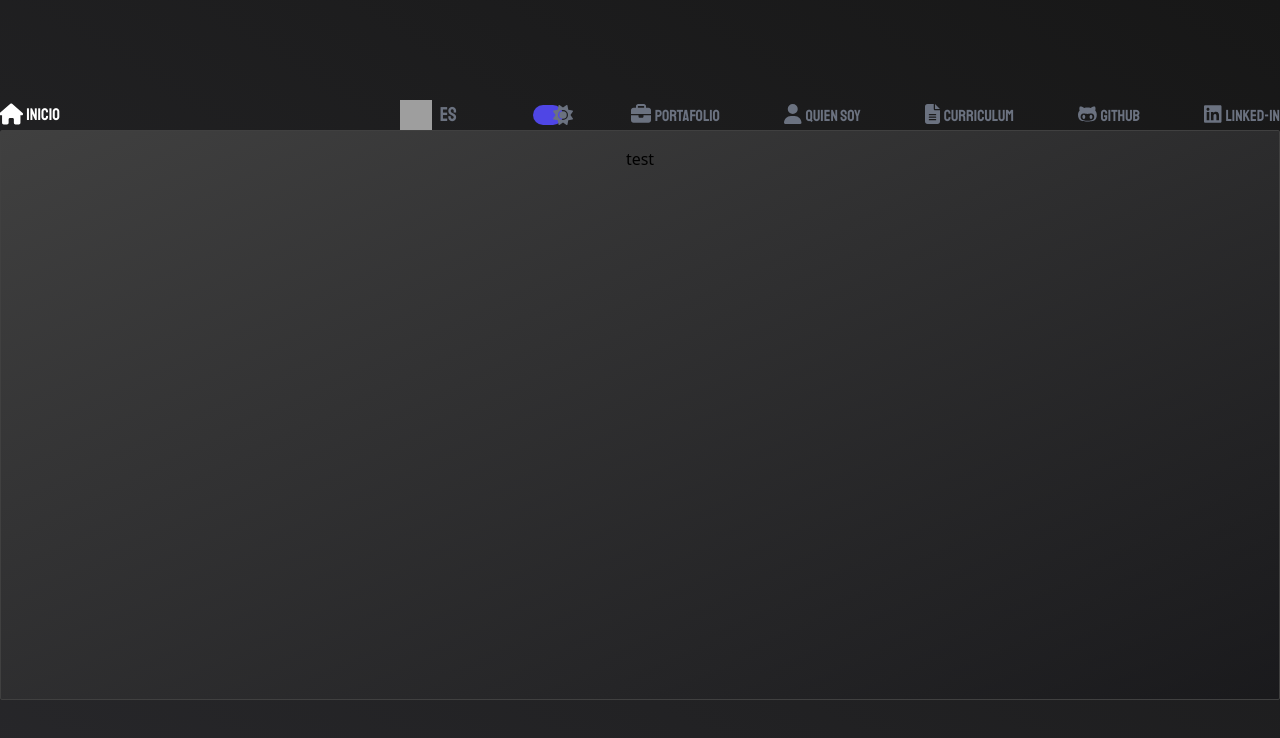
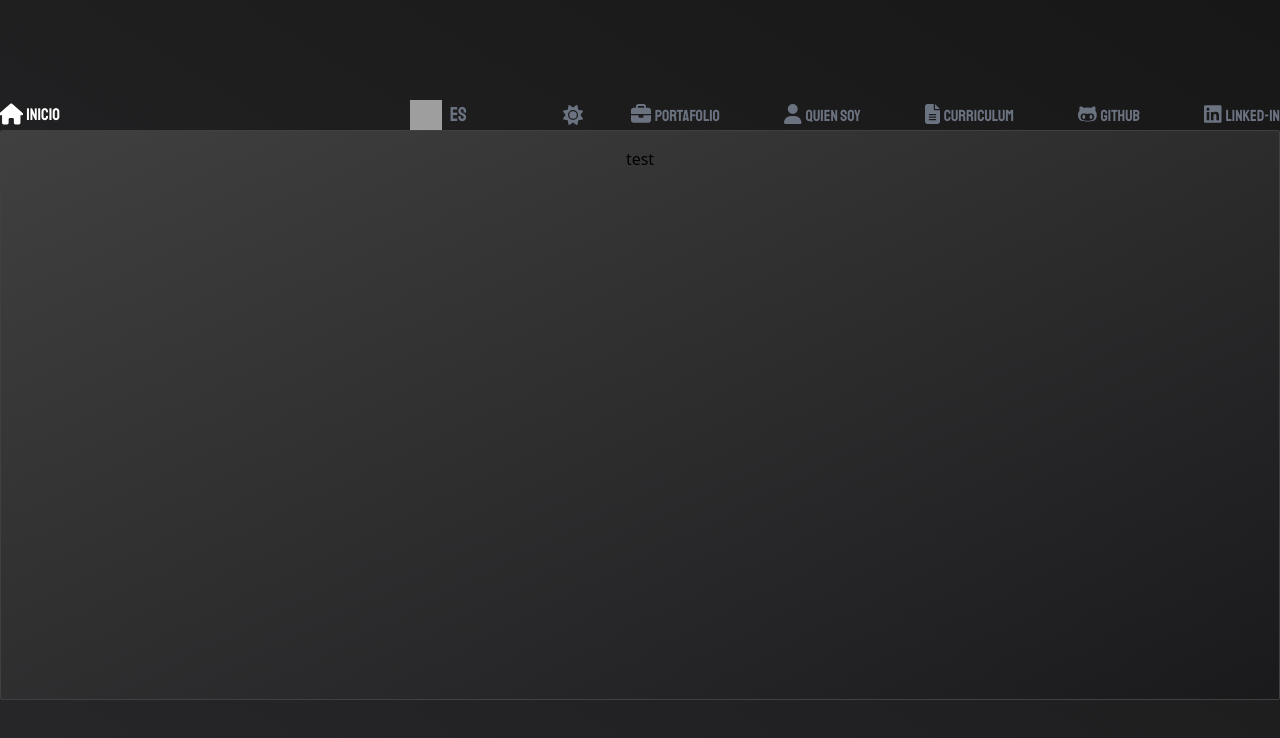
Before and after one commit to santiagomanso/next-portfolio, a Next.js app: page / in a window 1280 px wide. Shown: the top 738 px of the page. Built offline with nearby package versions, Linux system fonts and the light colour scheme; grey boxes are pictures that could not be loaded.

Commit message:
🚑 fixed bg w/color

```diff
--- a/src/components/theme-switcher.tsx
+++ b/src/components/theme-switcher.tsx
@@ -23,10 +23,7 @@ const ThemeSwitcher = ({ setOpen }: Props) => {
   }, [isSelected])
 
   return (
-    <div
-      onClick={handleSelect}
-      className='flex transition-colors rounded-full w-[30px] bg-indigo-600'
-    >
+    <div onClick={handleSelect} className='flex transition-colors rounded-full'>
       <div
         className={`${
           isSelected === 'dark' ? 'translate-x-full ' : 'translate-x-0 '
```
